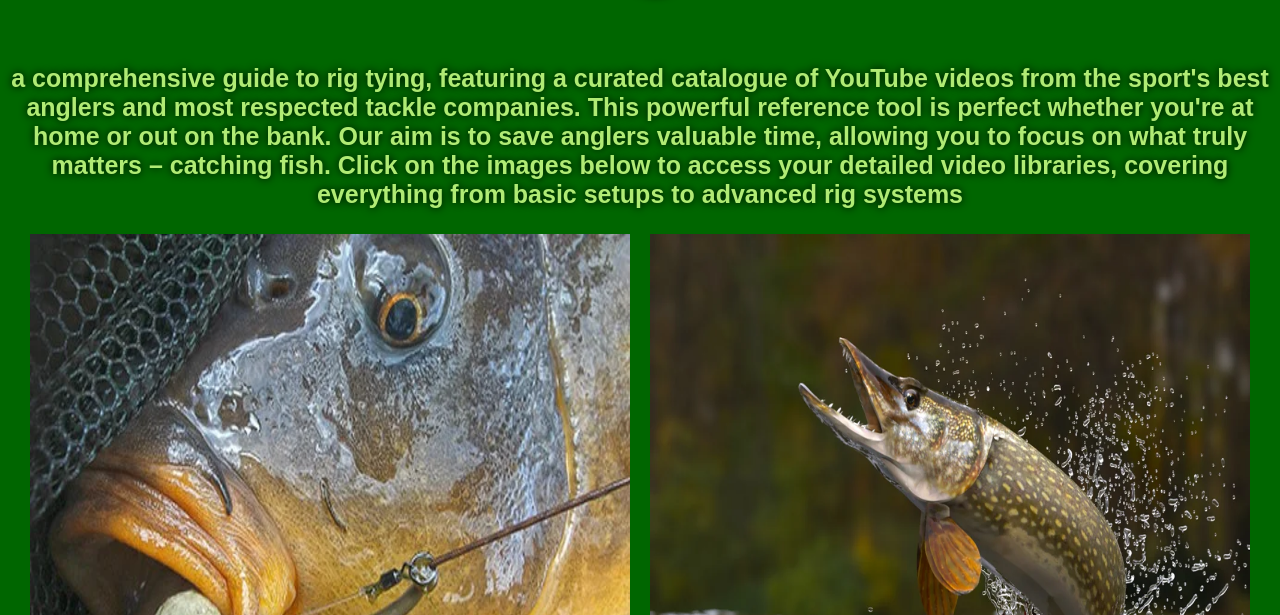
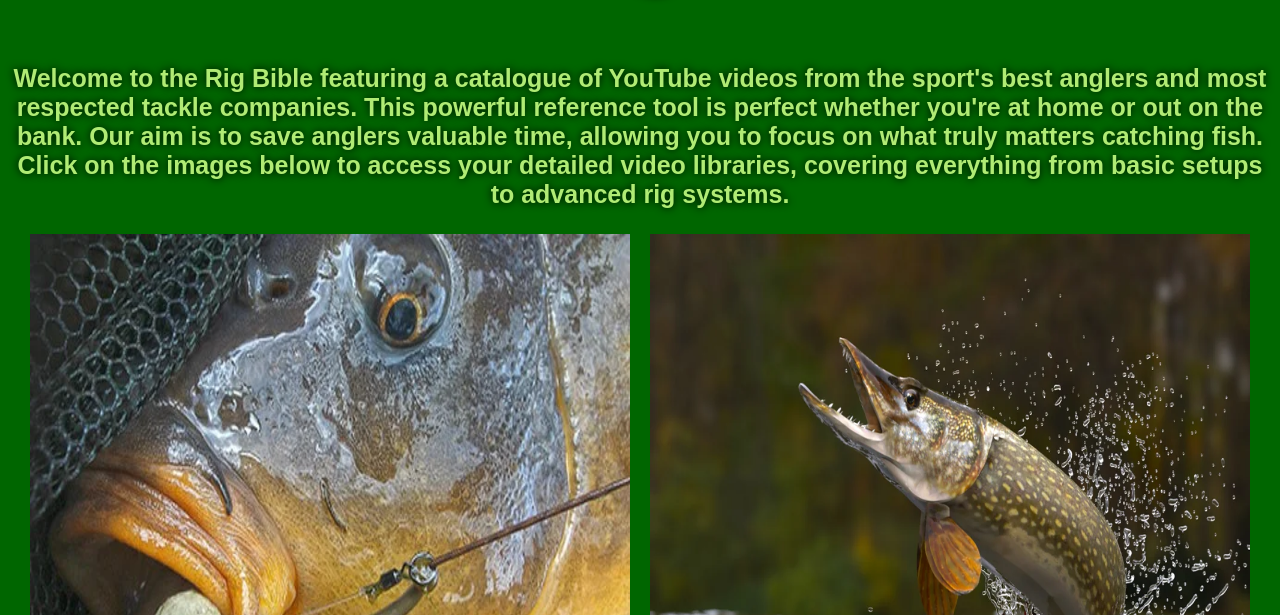
Before and after one commit to Overboard-Design/TheRigBible, a plain HTML site: page index.html in a window 1280 px wide. Shown: the part 185-800 px from the top of the page. Drawn offline with Linux system fonts and the light colour scheme; a web font is replaced by a local one.

Commit message:
Add files via upload

```diff
--- a/index.html
+++ b/index.html
@@ -10,9 +10,10 @@
     </head>
 
     <main>
-        <p>a comprehensive guide to rig tying, featuring a curated catalogue of YouTube videos from the sport's best anglers and most respected tackle companies.
+        <p>Welcome to the Rig Bible featuring a catalogue of YouTube videos from the sport's best anglers and most respected tackle companies.
           This powerful reference tool is perfect whether you're at home or out on the bank. Our aim is to save anglers valuable time, allowing you to focus on
-          what truly matters – catching fish. Click on the images below to access your detailed video libraries, covering everything from basic setups to advanced rig systems </p>
+          what truly matters catching fish. Click on the images below to access your detailed video libraries, covering everything from basic setups to advanced
+          rig systems.</p>
         <div
           style="display: flex; justify-content: center; flex-wrap: wrap; gap: 20px;">
         </style>
```
